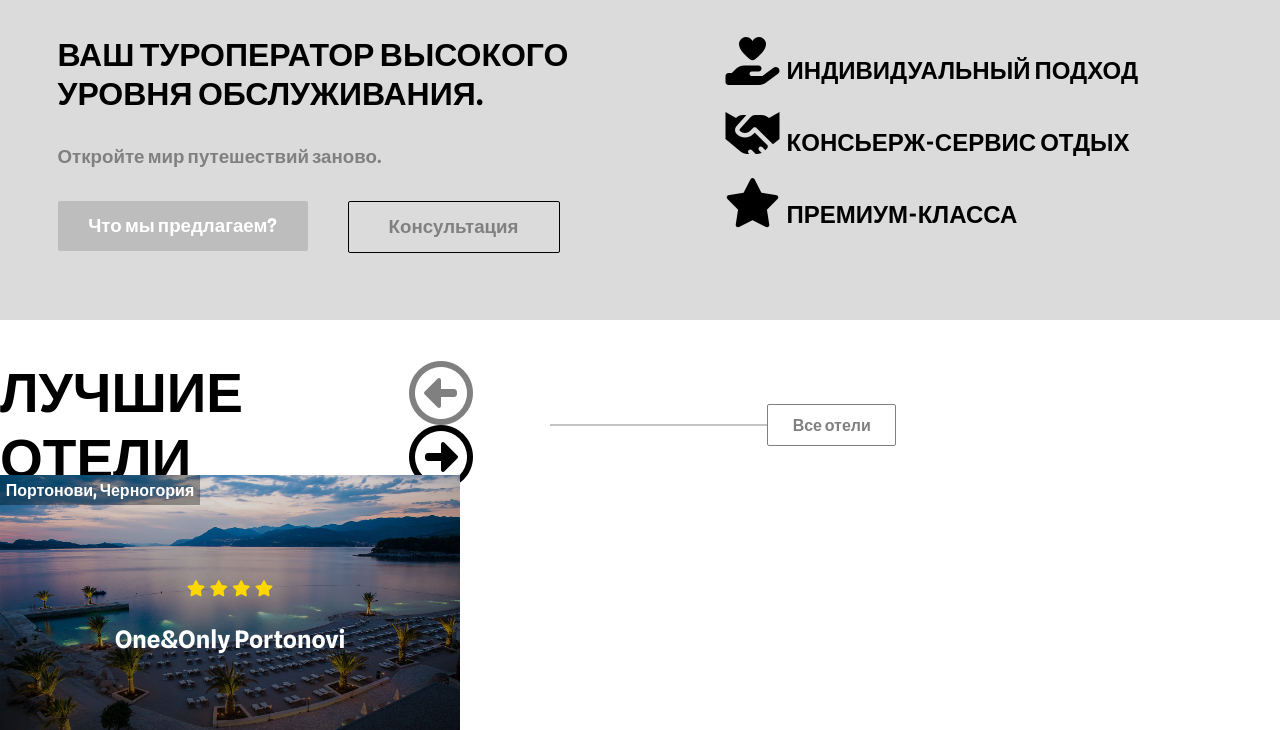
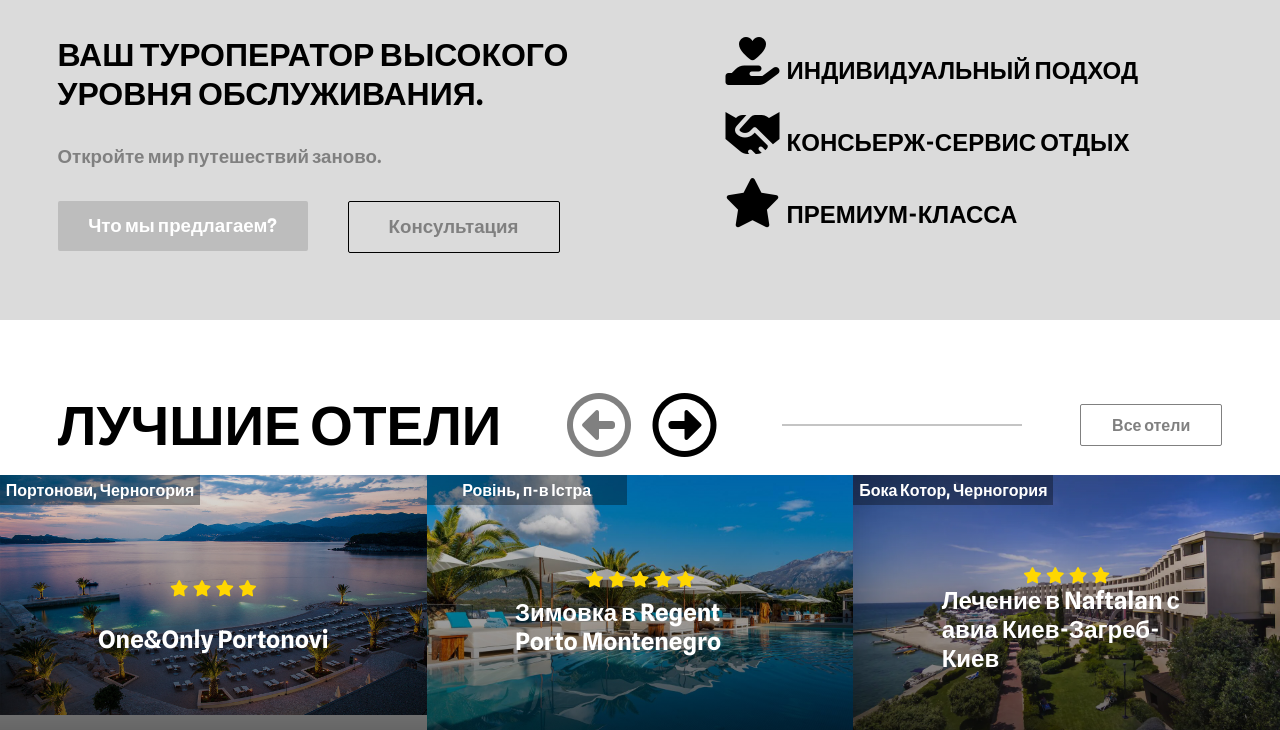
Before and after one commit to rostgameboy/Valanta, a plain HTML site: page index.html in a window 1280 px wide. Shown: the part 870-1600 px from the top of the page. Drawn offline with Linux system fonts and the light colour scheme.

Commit message:
Add files via upload

```diff
--- a/index.html
+++ b/index.html
@@ -91,6 +91,7 @@
                 <a href="#" class="all-hotels color-gray"><h4>Все отели</h4></a>
             </div>
             <div class="best-hotels-imgs">
+                <!--Первый-->
                 <div class="first-best-hotel-img">
                     <div class="div-for-gradient">
                         <div class="best-hotel-location"><h4>Портонови, Черногория</h4></div>
@@ -109,6 +110,45 @@
                         </div>
                     </div>
                 </div>
+                <!--Второй-->
+                <div class="second-best-hotel-img">
+                    <div class="div-for-gradient">
+                        <div class="best-hotel-location"><h4>Ровінь, п-в Істра</h4></div>
+                        <div class="div-for-center">
+                        <div class="best-hotel-name">
+                            <p>
+                                <i class="fas fa-star color-gold"></i>
+                                <i class="fas fa-star color-gold"></i>
+                                <i class="fas fa-star color-gold"></i>
+                                <i class="fas fa-star color-gold"></i>
+                                <i class="fas fa-star color-gold"></i>
+                            </p>
+                            <p>
+                                <h2 class="color-white">Зимовка в Regent Porto Montenegro</h2>
+                            </p>
+                        </div>
+                        </div>
+                    </div>
+                </div>
+                <!--Третий-->
+                <div class="third-best-hotel-img">
+                    <div class="div-for-gradient">
+                        <div class="best-hotel-location"><h4>Бока Котор, Черногория</h4></div>
+                        <div class="div-for-center">
+                        <div class="best-hotel-name">
+                            <p>
+                                <i class="fas fa-star color-gold"></i>
+                                <i class="fas fa-star color-gold"></i>
+                                <i class="fas fa-star color-gold"></i>
+                                <i class="fas fa-star color-gold"></i>
+                            </p>
+                            <p>
+                                <h2 class="color-white">Лечение в Naftalan с авиа Киев-Загреб-Киев</h2>
+                            </p>
+                        </div>
+                        </div>
+                    </div>
+                </div>
             </div>
         </div>
     </div>
--- a/style.css
+++ b/style.css
@@ -231,7 +231,7 @@ a{
     display: flex;
     justify-content: space-evenly;
     align-items: center;
-    width: 70%;
+    width: 100%;
     height: 100px;
 }
 .all-hotels{
@@ -243,10 +243,26 @@ a{
     border-radius: 2px;
     border: 1px solid gray;
 }
+.best-hotels-imgs{
+    display: flex;
+    justify-content: space-between;
+}
 .first-best-hotel-img{
     width: 460px;
     height: 255px;
     background: url(img/hotel1.jfif) no-repeat;
+    background-size: 100%;
+}
+.second-best-hotel-img{
+    width: 460px;
+    height: 255px;
+    background: url(img/hotel2.jfif) no-repeat;
+    background-size: 100%;
+}
+.third-best-hotel-img{
+    width: 460px;
+    height: 255px;
+    background: url(img/hotel3.png) no-repeat;
     background-size: 100%;
 }
 .div-for-gradient{
```
